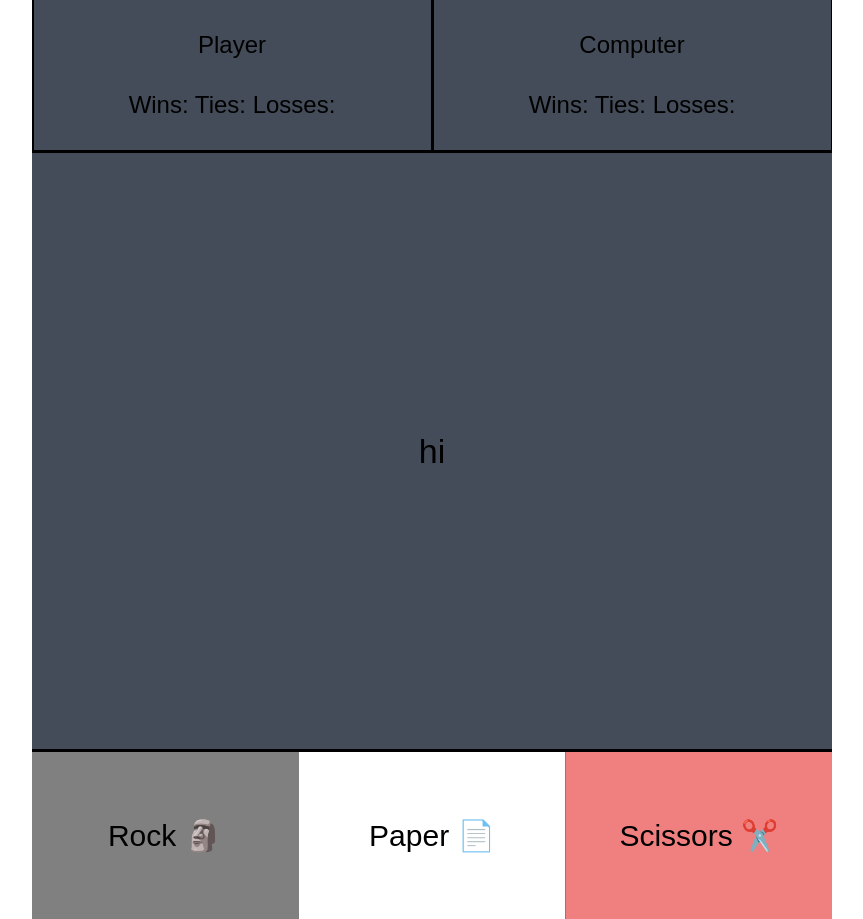
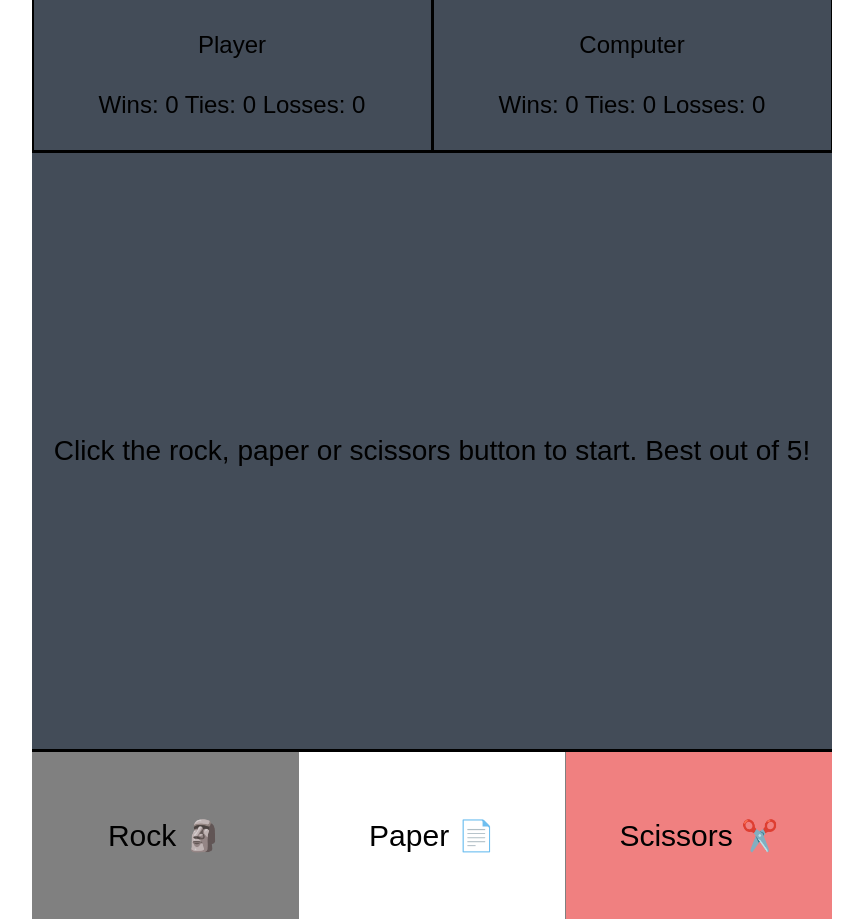
Before and after one commit to RainOfStone/RockPaperScissors, a plain HTML site: page index.html in a window 1280 px wide. Shown: the whole page, without its empty margins (208-1071 px from the left). Drawn offline with Linux system fonts and the light colour scheme.

Commit message:
created vars in js

```diff
--- a/index.html
+++ b/index.html
@@ -10,14 +10,16 @@
             <div id="top">
                 <div id="player">
                     <div>Player</div>
-                    Wins: Ties: Losses:
+                    <div id="PlayerScore"></div>
                 </div>
                 <div id="computer">
                     <div>Computer</div>
-                    Wins: Ties: Losses:
+                    <div id="ComputerScore"></div>
                 </div>
             </div>
-            <div id="middle">hi</div>
+            <div id="middle">
+                <div id="round"></div>
+            </div>
             <div id="bottom">
                 <button id="rock">Rock 🗿</button>
                 <button id="paper">Paper 📄</button>
--- a/script.js
+++ b/script.js
@@ -1,102 +1,19 @@
-/*let win = 0, lose = 0, tie = 0,
-UserRSP, BotNumber , BotRPS, Round, LowerCaseUser,
-total = 0, RoundsLeft = 5
-function RoundRPS(){
-    if (total == 5){
-        if (win > lose){
-            alert(`you won! Score: wins: ${win}, ties: ${tie}, losses: ${lose}`)
-        }
-        else if (win < lose){
-            alert(`you lost :( Score: wins: ${win}, ties: ${tie}, losses: ${lose}`)
-        }
-        else {
-            alert(`you tied! Score: wins: ${win}, ties: ${tie}, losses: ${lose}`)
-        }
-    }
-    else if (BotRPS == 'rock' || BotRPS == 'paper' || BotRPS == 'scissors'){
-        RoundsLeft --
-        alert(`(you) ${UserChoice} vs ${BotRPS} (bot) You ${Round}! wins: ${win}, ties: ${tie}, losses: ${lose} Rounds left: ${RoundsLeft}`)
-        RockPaperScissors()
-    }
-}
-function BotRPSFunc(){
-    if(BotNumber <= 0.33){
-        BotRPS = 'rock'
-        RoundRPS()
-    }
-    if(BotNumber  <= 0.66 && BotNumber  >= 0.33){
-        BotRPS = 'paper'
-        RoundRPS()
-    }
-    if(BotNumber  <= 1 && BotNumber  >= 0.66){
-        BotRPS = 'scissors'
-        RoundRPS()
-    }
-}
-function RockPaperScissors(){
-    UserChoice = prompt('type rock, paper or scissors:')
-    BotChoice = Math.random()
-    BotNumber = BotChoice
-    if (UserChoice !== null){
-        UserChoice = UserChoice.toLowerCase()
-        if (BotChoice <= 0.33 && UserChoice == 'rock'){
-            tie ++
-            Round = 'tied'
-            total ++
-            BotRPSFunc()
-        }
-        else if (BotChoice <= 0.33 && UserChoice == 'paper'){
-            win ++
-            Round = 'win'
-            total ++
-            BotRPSFunc()
-        }
-        else if (BotChoice <= 0.33 && UserChoice == 'scissors'){
-            lose ++
-            Round = 'lose'
-            total ++
-           BotRPSFunc()
-        }
-
-        else if (BotChoice <= 0.66 && BotChoice >= 0.33 && UserChoice == 'paper'){
-            tie ++
-            Round = 'tied'
-            total ++
-            BotRPSFunc()
-        }
-        else if (BotChoice <= 0.66 && BotChoice >= 0.33 && UserChoice == 'rock'){
-            lose ++
-            Round = 'lose'
-            total ++
-            BotRPSFunc()
-        }
-        else if (BotChoice <= 0.66 && BotChoice >= 0.33 && UserChoice == 'scissors') {
-            win ++
-            Round = 'win'
-            total ++
-            BotRPSFunc()
-        }
-        else if (BotChoice <= 1 && BotChoice >= 0.66 && UserChoice == 'scissors') {
-            tie ++
-            Round = 'tied'
-            total ++
-            BotRPSFunc()
-        }
-        else if (BotChoice <= 1 && BotChoice >= 0.66 && UserChoice == 'rock') {
-            win ++
-            Round = 'win'
-            total ++
-            BotRPSFunc()
-        }
-        else if (BotChoice <= 1 && BotChoice >= 0.66 && UserChoice == 'paper') {
-            lose ++
-            Round = 'lose'
-            total ++
-            BotRPSFunc()
-        }
-}
-else {
-    console.log('game canceled.')
-}
-}
-RockPaperScissors() */
+let PlayerScore = document.querySelector('#PlayerScore'),
+ComputerScore = document.querySelector('#ComputerScore'),
+Middle = document.querySelector('#middle'),
+Round = document.querySelector('#round')
+// use let to change the score unlike const
+const PlayerContainer = document.querySelector('#player'),
+ComputerContainer = document.querySelector('#computer')
+RoundContainer = document.querySelector('#middle'),
+RockBtn = document.querySelector('#rock'),
+PaperBtn = document.querySelector('#paper'),
+ScissorsBtn = document.querySelector('scissors')
+let PlayerWins = 0, PlayerTies = 0, PlayerLosses = 0, /*display with
+PlayerScore and `${Player wins/ties/losses}`*/
+ComputerWins = 0, ComputerTies = 0, ComputerLosses = 0, RoundNum = 0
+/*display with ComputerScore and `${Computer wins/ties/losses}`*/
+// `Round: ${RoundNum}`
+PlayerScore.textContent = `Wins: ${PlayerWins} Ties: ${PlayerTies} Losses: ${PlayerLosses}`
+ComputerScore.textContent = `Wins: ${ComputerWins} Ties: ${ComputerTies} Losses: ${ComputerLosses}`
+Round.textContent = 'Click the rock, paper or scissors button to start. Best out of 5!'
--- a/style.css
+++ b/style.css
@@ -42,7 +42,7 @@ body {
     height: 600px;
     justify-content: center;
     align-items: center;
-    font-size: 34px;
+    font-size: 28px;
     font-family: sans-serif, 'Roboto';
 }
 #bottom {
```
